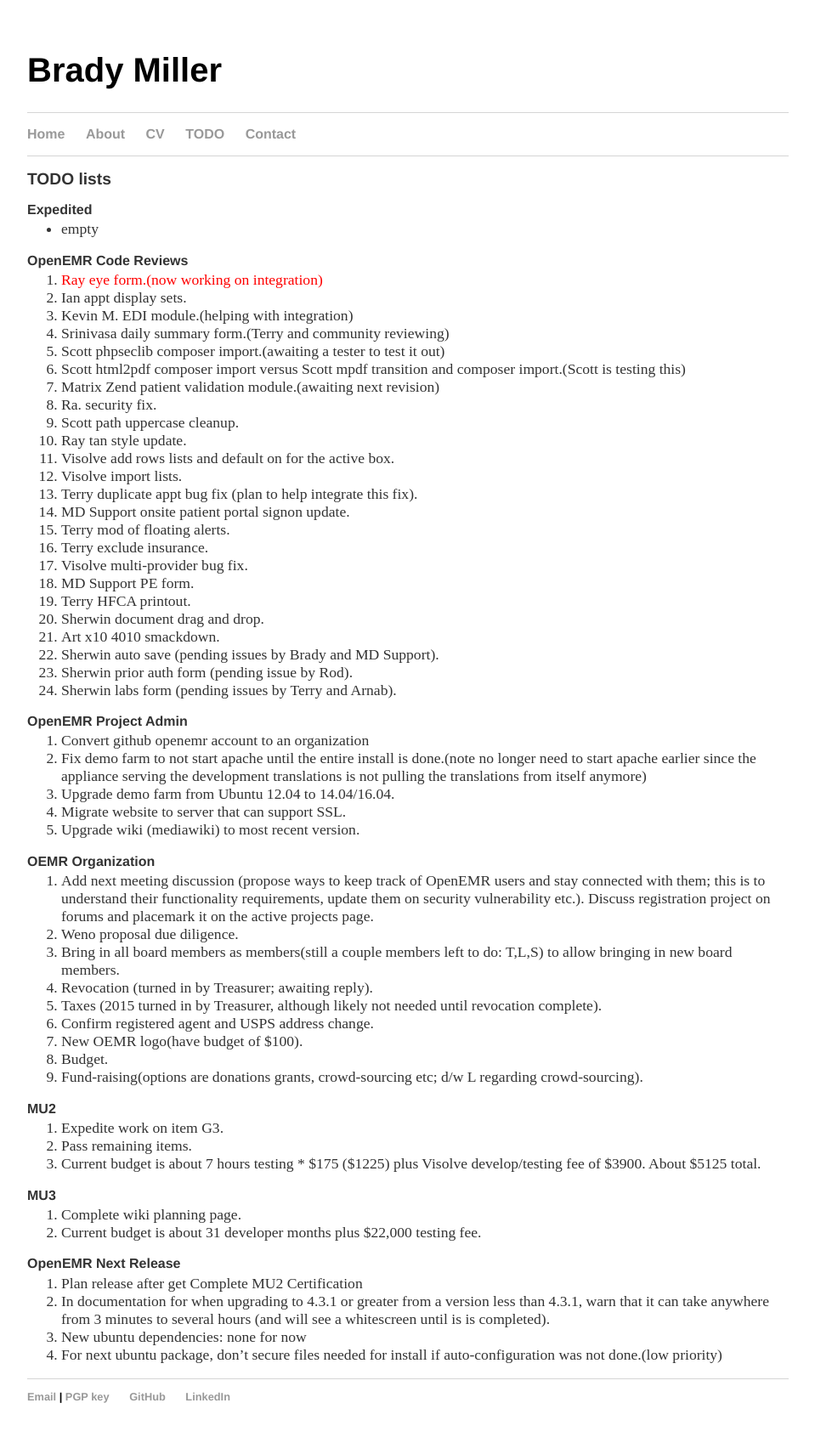
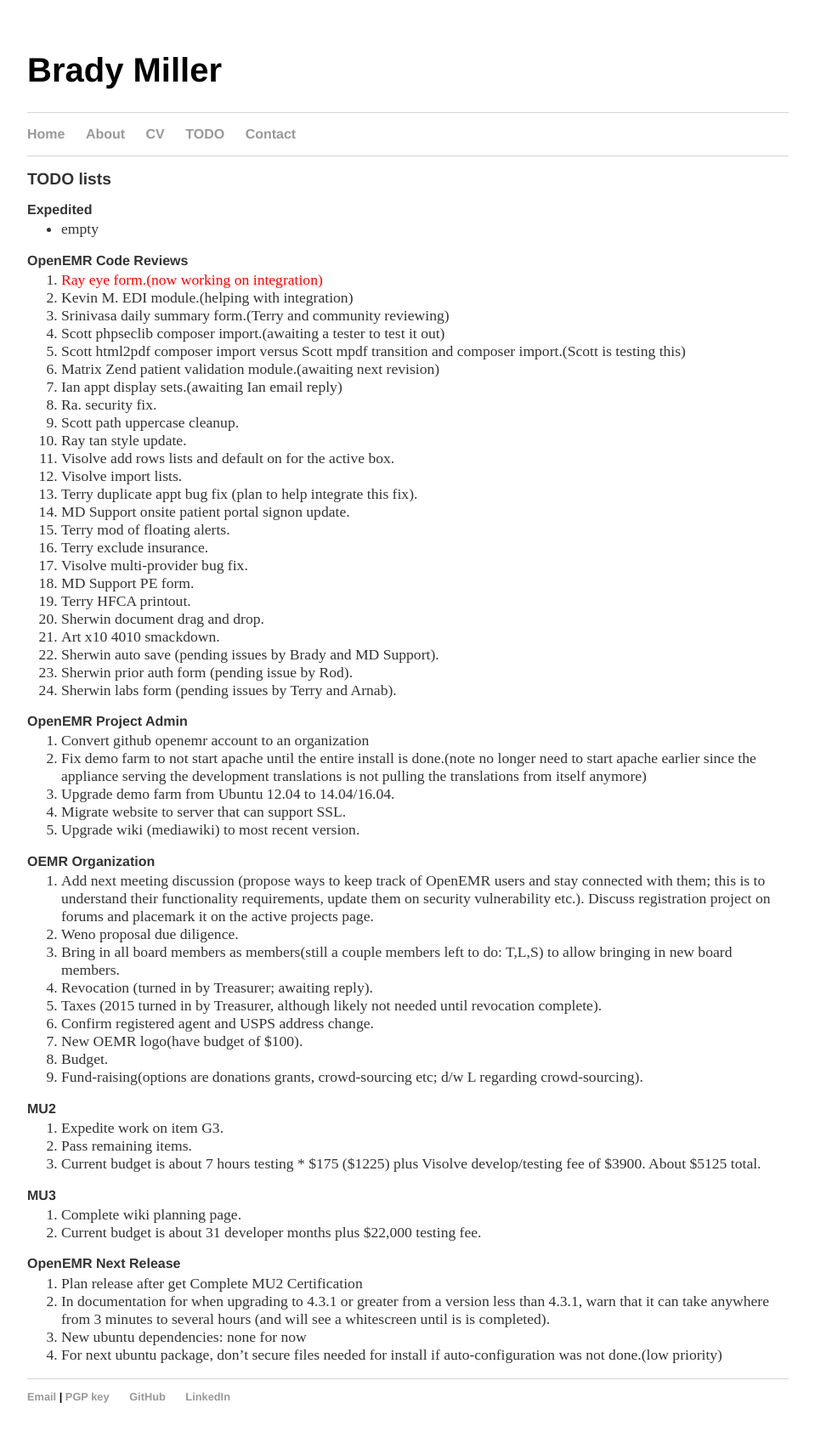
Before and after one commit to bradymiller/bradymiller.github.io, a Jekyll site: the page built from todo/index.md, in a window 1280 px wide. Shown: the whole page at 85% size, without its empty margins (160-1119 px from the left). Built offline with Jekyll 4.4.1, drawn with Linux system fonts in a browser that asks for light colours.

Commit message:
Update todo list

```diff
--- a/todo/index.md
+++ b/todo/index.md
@@ -8,12 +8,12 @@
 
 ### OpenEMR Code Reviews
 1. <span style="color: red">Ray eye form.(now working on integration)</span>
-1. Ian appt display sets.
 1. Kevin M. EDI module.(helping with integration)
 1. Srinivasa daily summary form.(Terry and community reviewing)
 1. Scott phpseclib composer import.(awaiting a tester to test it out)
 1. Scott html2pdf composer import versus Scott mpdf transition and composer import.(Scott is testing this)
 1. Matrix Zend patient validation module.(awaiting next revision)
+1. Ian appt display sets.(awaiting Ian email reply)
 1. Ra. security fix.
 1. Scott path uppercase cleanup.
 1. Ray tan style update.
```
